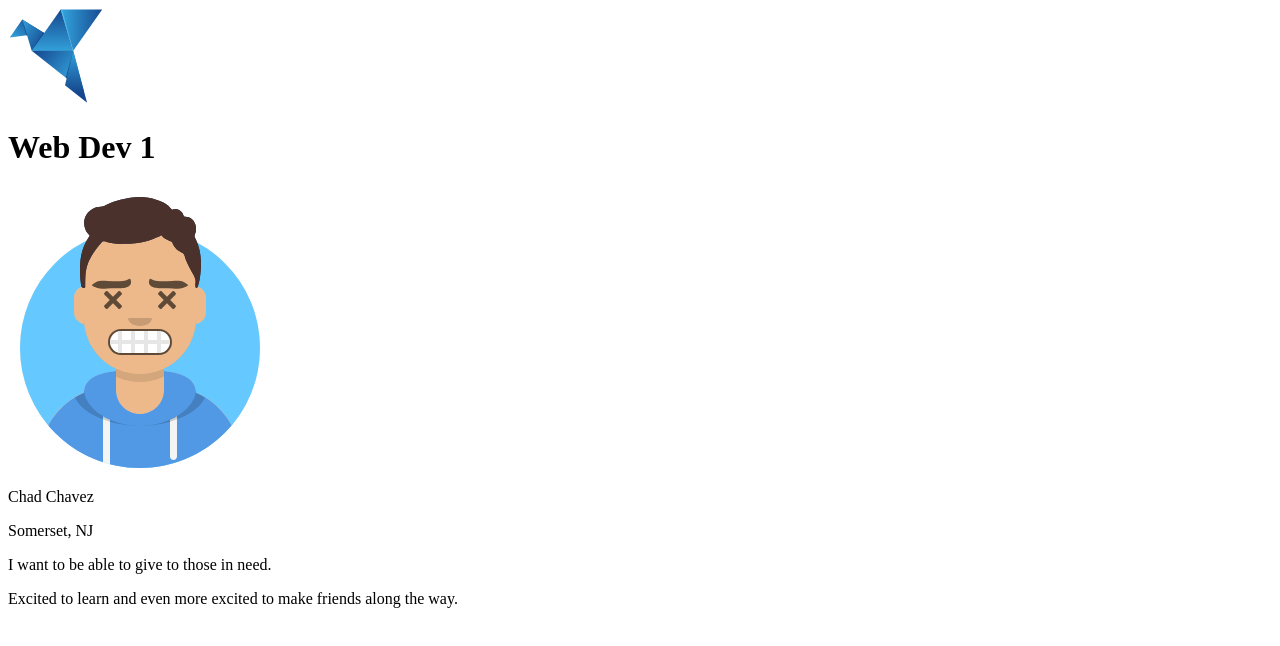
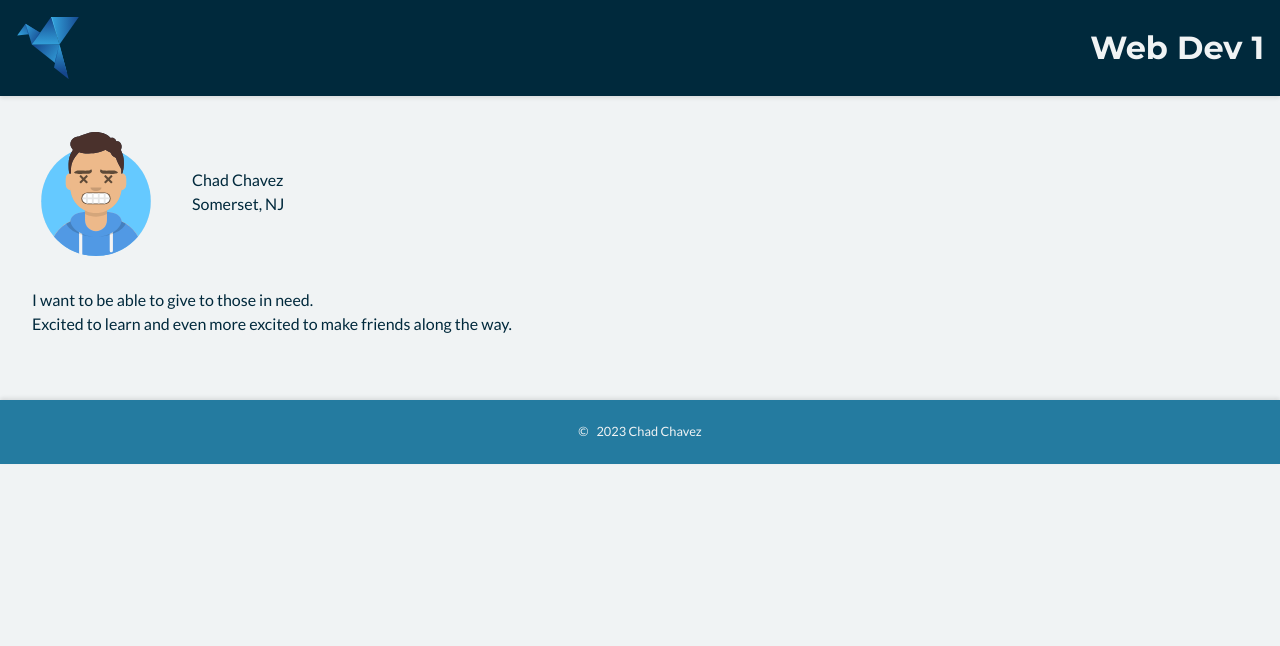
Before and after one commit to RVCC-IDMX/about-me-ChadChavez, a plain HTML site: page index.html in a window 1280 px wide. Drawn offline with Linux system fonts and the light colour scheme.

Commit message:
Adding some style also learning how to use box shadow

```diff
--- /dev/null
+++ b/css/style.css
@@ -0,0 +1,89 @@
+@import url('https://fonts.googleapis.com/css?family=Montserrat:400,700&display=swap');
+@import url('https://fonts.googleapis.com/css?family=Lato:400,400i,700&display=swap');
+
+:root {
+  --color-dark-blue: #00293C;
+  --color-blue: #247BA0;
+  --color-light-blue: #A2D5F2;
+  --color-off-white: #F0F3F4;
+  --color-white: #FFFFFF;
+}
+
+html,
+body {
+  margin: 0;
+  padding: 0;
+  font-family: 'Lato', sans-serif;
+  font-size: 16px;
+  line-height: 1.5;
+  color: var(--color-dark-blue);
+  background-color: var(--color-off-white);
+}
+
+a {
+  color: var(--color-blue);
+  text-decoration: none;
+}
+
+/* Header styles */
+header {
+  display: flex;
+  justify-content: space-between;
+  align-items: center;
+  padding: 1rem;
+  background-color: var(--color-dark-blue); /* changed */
+  box-shadow: 0px 2px 4px rgba(0, 0, 0, 0.1);
+}
+
+header img {
+  width: 4rem;
+  height: 4rem;
+  margin-right: 1rem;
+}
+
+header h1 {
+  font-family: 'Montserrat', sans-serif;
+  font-size: 2rem;
+  margin: 0;
+  color: var(--color-off-white); /* added */
+}
+
+main {
+  padding: 2rem;
+}
+
+main section {
+  display: flex;
+  align-items: center;
+  margin-bottom: 2rem;
+}
+
+main section img {
+  width: 8rem;
+  height: 8rem;
+  margin-right: 2rem;
+}
+
+main section p {
+  margin: 0;
+}
+
+footer {
+  display: flex;
+  justify-content: center;
+  align-items: center;
+  height: 4rem;
+  background-color: var(--color-blue); /* changed */
+  color: var(--color-off-white); /* added */
+  font-size: 0.8rem;
+  box-shadow: 0px -2px 4px rgba(0, 0, 0, 0.1);
+}
+
+footer p {
+  margin: 0;
+}
+
+footer:before {
+  content: '\00a9';
+  margin-right: 0.5rem;
+}
--- a/index.html
+++ b/index.html
@@ -5,6 +5,20 @@
     <meta http-equiv="X-UA-Compatible" content="IE=edge">
     <meta name="viewport" content="width=device-width, initial-scale=1.0">
     <title>About Me</title>
+
+    <link href="https://fonts.googleapis.com/css?family=Montserrat:400,700&display=swap" rel="stylesheet">
+    <link href="https://fonts.googleapis.com/css?family=Lato:400,400i,700&display=swap" rel="stylesheet">
+    <link rel="stylesheet" href="css/style.css">
+
+    <style>
+        h1 {
+            font-family: 'Montserrat', sans-serif;
+        }
+        p {
+            font-family: 'Lato', sans-serif;
+        }
+    </style>
+
 </head>
 <body>
 
@@ -34,4 +48,9 @@
 
     </main>
 </body>
+
+<footer>
+    <p>2023 Chad Chavez</p>
+</footer>
+
 </html>
```
Also changed, not shown: img/firstScreenCap.png (renamed from c090a3716b33b21fa959cae44240de6f.png).
